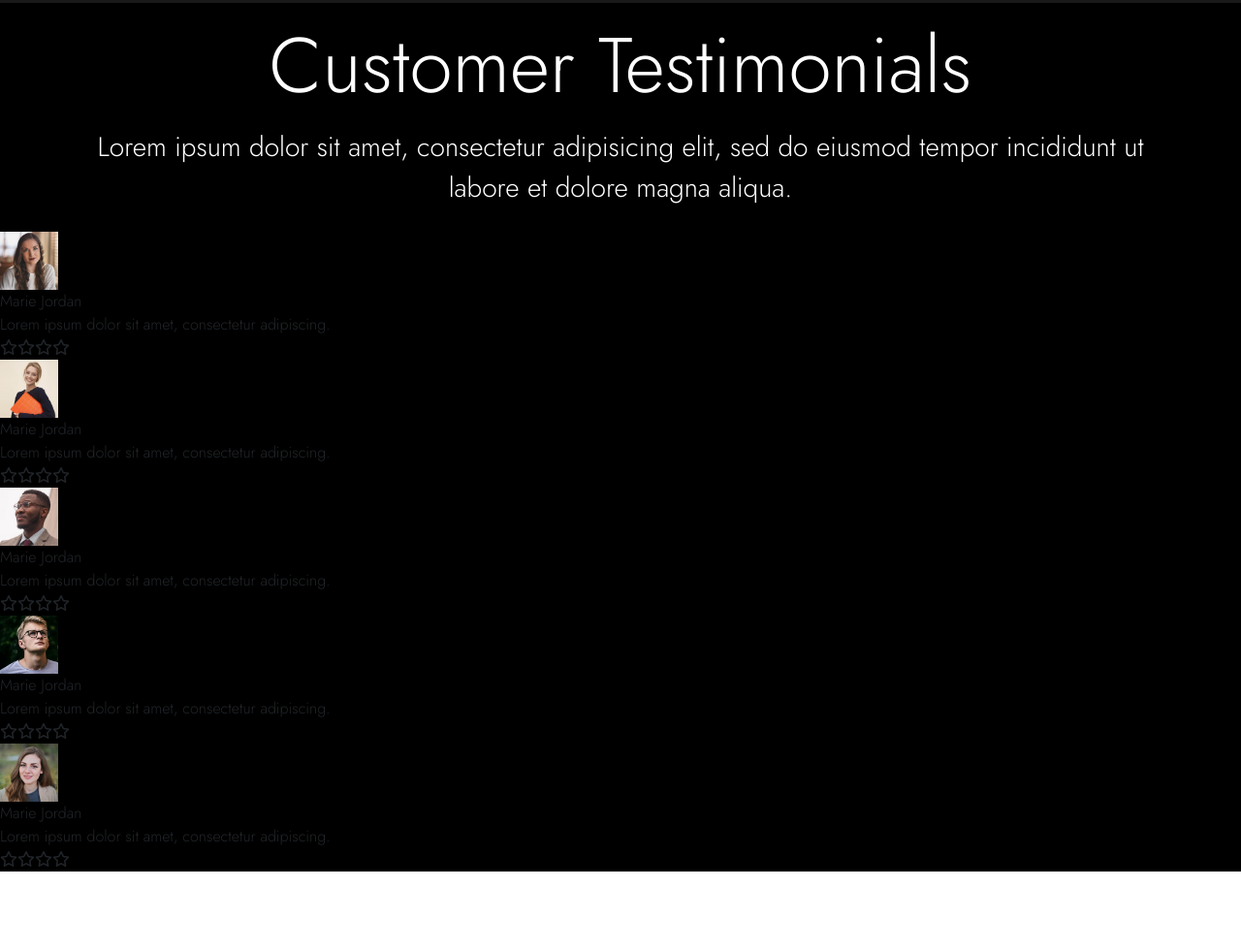
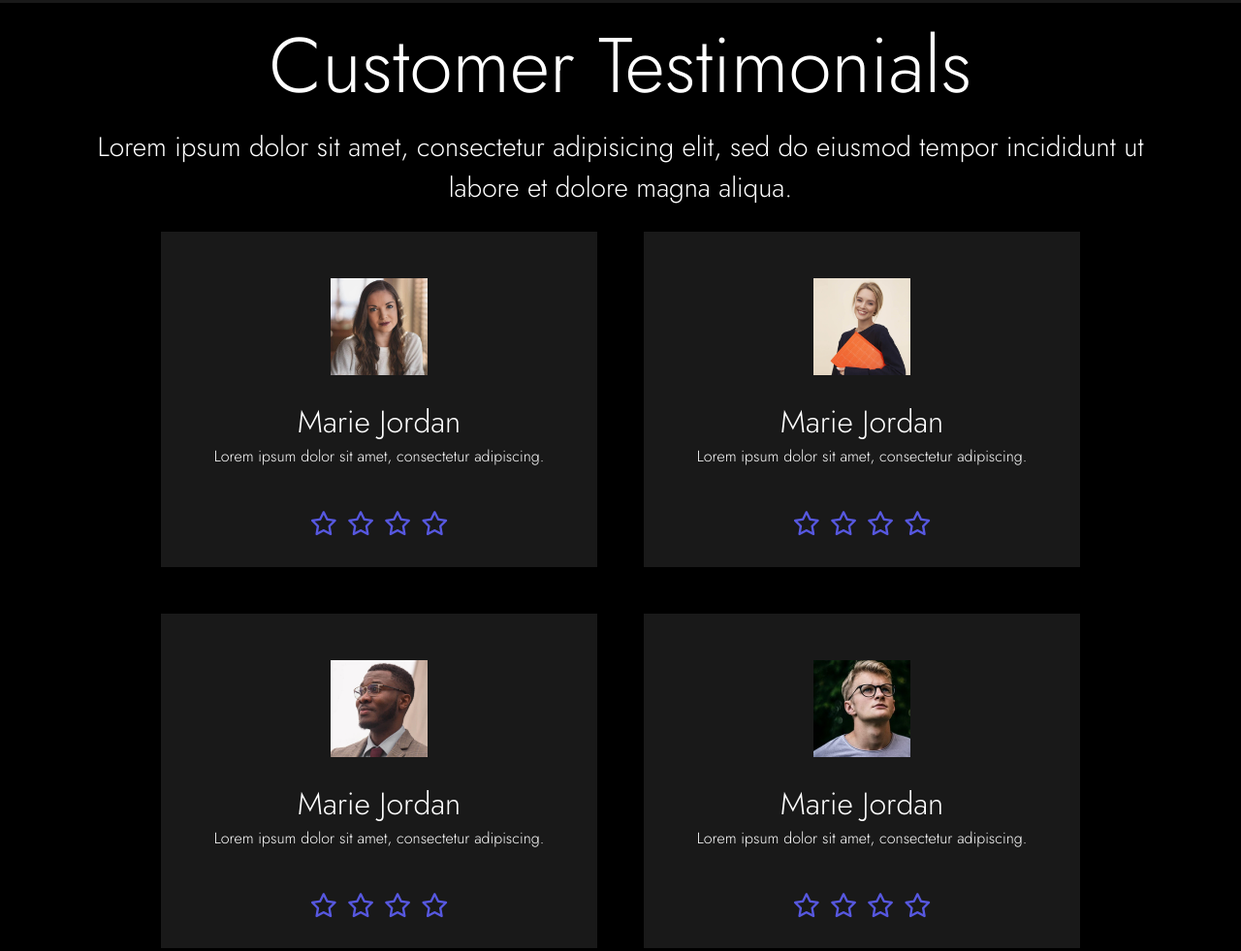
Before and after one commit to MSharjeelhassan/clone-of-Mobirise, a plain HTML site: page index.html in a window 1280 px wide. Shown: the part 3629-4610 px from the top of the page at 97% size. Before the commit the page ends 4528 px from the top, so only its background shows below. Drawn offline with nearby package versions, Linux system fonts and the light colour scheme; a web font is replaced by a local one.

Commit message:
some sections done

```diff
--- a/index.html
+++ b/index.html
@@ -219,47 +219,47 @@
             <br>
 
         </div>
-        <div class="testcard ">
-            <div class="cards">
-                <div class="cardimg"><img class="imgcard"  src="image/review/face1.jpg" alt=""></div>
-                <div class="cardcontent">
-                    <p>Marie Jordan</p>
+        <div class="testcard d-flex gap-5 flex-wrap justify-content-center align-items-center">
+            <div class="cards d-flex justify-content-center flex-column gap-4 align-items-center h-100 ">
+                <div class="cardimg"><img class="imgcard pt-5" src="image/review/face1.jpg" alt=""></div>
+                <div class="cardcontent text-white text-center">
+                    <p class="text-white fs-2">Marie Jordan</p>
                     <p>Lorem ipsum dolor sit amet, consectetur adipiscing.</p>
                 </div>
                 <div class="review"><i class="fa-regular fa-star"></i><i class="fa-regular fa-star"></i><i
                         class="fa-regular fa-star"></i><i class="fa-regular fa-star"></i></div>
             </div>
-            <div class="cards">
-                <div class="cardimg"><img class="imgcard"  src="image/review/face2.jpg" alt=""></div>
-                <div class="cardcontent">
-                    <p>Marie Jordan</p>
+            <div class="cards d-flex justify-content-center flex-column gap-4 align-items-center h-100">
+                <div class="cardimg"><img class="imgcard pt-5" src="image/review/face2.jpg" alt=""></div>
+                <div class="cardcontent text-white text-center">
+                    <p class="text-white fs-2">Marie Jordan</p>
                     <p>Lorem ipsum dolor sit amet, consectetur adipiscing.</p>
                 </div>
                 <div class="review"><i class="fa-regular fa-star"></i><i class="fa-regular fa-star"></i><i
                         class="fa-regular fa-star"></i><i class="fa-regular fa-star"></i></div>
             </div>
-            <div class="cards">
-                <div class="cardimg"><img class="imgcard"  src="image/review/face3.jpg" alt=""></div>
-                <div class="cardcontent">
-                    <p>Marie Jordan</p>
+            <div class="cards d-flex justify-content-center flex-column gap-4 align-items-center h-100 ">
+                <div class="cardimg"><img class="imgcard pt-5" src="image/review/face3.jpg" alt=""></div>
+                <div class="cardcontent text-white text-center">
+                    <p class="text-white fs-2">Marie Jordan</p>
                     <p>Lorem ipsum dolor sit amet, consectetur adipiscing.</p>
                 </div>
                 <div class="review"><i class="fa-regular fa-star"></i><i class="fa-regular fa-star"></i><i
                         class="fa-regular fa-star"></i><i class="fa-regular fa-star"></i></div>
             </div>
-            <div class="cards">
-                <div class="cardimg"><img class="imgcard"  src="image/review/face4.jpg" alt=""></div>
-                <div class="cardcontent">
-                    <p>Marie Jordan</p>
+            <div class="cards d-flex justify-content-center flex-column gap-4 align-items-center h-100 ">
+                <div class="cardimg"><img class="imgcard pt-5" src="image/review/face4.jpg" alt=""></div>
+                <div class="cardcontent text-white text-center">
+                    <p class="text-white fs-2">Marie Jordan</p>
                     <p>Lorem ipsum dolor sit amet, consectetur adipiscing.</p>
                 </div>
                 <div class="review"><i class="fa-regular fa-star"></i><i class="fa-regular fa-star"></i><i
                         class="fa-regular fa-star"></i><i class="fa-regular fa-star"></i></div>
             </div>
-            <div class="cards">
-                <div class="cardimg"><img class="imgcard"  src="image/review/face5.jpg" alt=""></div>
-                <div class="cardcontent">
-                    <p>Marie Jordan</p>
+            <div class="cards d-flex justify-content-center flex-column gap-4 align-items-center ">
+                <div class="cardimg"><img class="imgcard pt-5" src="image/review/face5.jpg" alt=""></div>
+                <div class="cardcontent text-white text-center">
+                    <p class="text-white fs-2">Marie Jordan</p>
                     <p>Lorem ipsum dolor sit amet, consectetur adipiscing.</p>
                 </div>
                 <div class="review"><i class="fa-regular fa-star"></i><i class="fa-regular fa-star"></i><i
@@ -267,10 +267,22 @@
             </div>
 
         </div>
-    </div>
-    <script src="https://cdn.jsdelivr.net/npm/bootstrap@5.0.2/dist/js/bootstrap.bundle.min.js"
-        integrity="sha384-MrcW6ZMFYlzcLA8Nl+NtUVF0sA7MsXsP1UyJoMp4YLEuNSfAP+JcXn/tWtIaxVXM"
-        crossorigin="anonymous"></script>
+        <br><br><br><br>
+        <div class="container">
+            <div class="talk row">
+                <div class="col-md-5 text-center text-white">
+                    <div class="letstalk">
+                        <div class="line"></div>
+                        <p>Let's Talk?</p>
+                        <p>Lorem ipsum dolor sit amet, consectetur adipisicing elit, eiusmod tempor incididunt ut
+                            labore.</p>
+                    </div>
+                </div>
+            </div>
+        </div>
+        <script src="https://cdn.jsdelivr.net/npm/bootstrap@5.0.2/dist/js/bootstrap.bundle.min.js"
+            integrity="sha384-MrcW6ZMFYlzcLA8Nl+NtUVF0sA7MsXsP1UyJoMp4YLEuNSfAP+JcXn/tWtIaxVXM"
+            crossorigin="anonymous"></script>
 </body>
 
 </html>
--- a/style.css
+++ b/style.css
@@ -95,9 +95,22 @@ p {
 }
 
 .cards{
-    width: 350px;
+    width: 450px;
+ background-color: #191919;
 }
 
 .imgcard{
-    width: 60px;
+    width: 100px;
+    /* height: 100px; */
+    /* border-radius: 100%; */
 }
+
+.review{
+    padding: 15px 0 25px 0;
+    color: #5758e0;
+    font-size: 25px;
+}
+
+.review>i{
+    padding: 0 5px 0 5px;
+}
```
